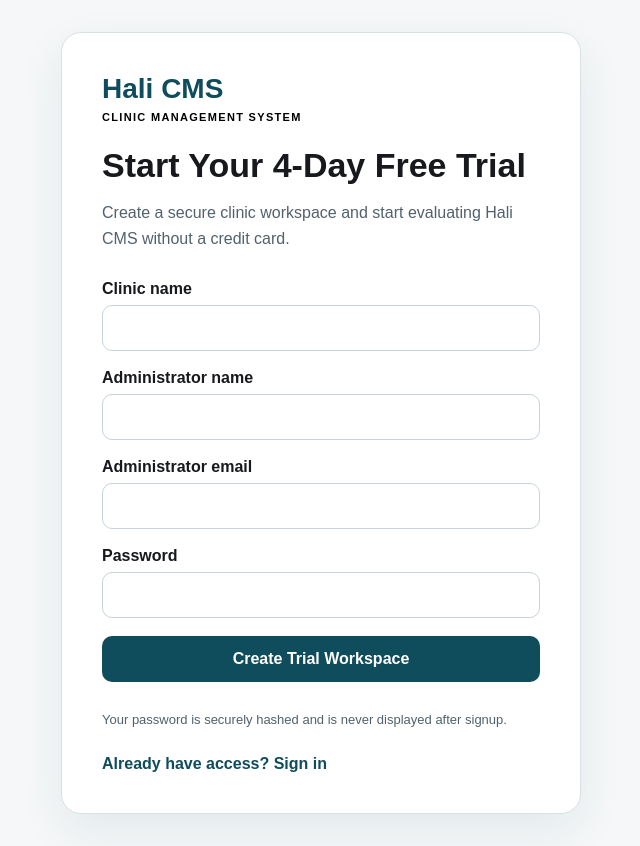
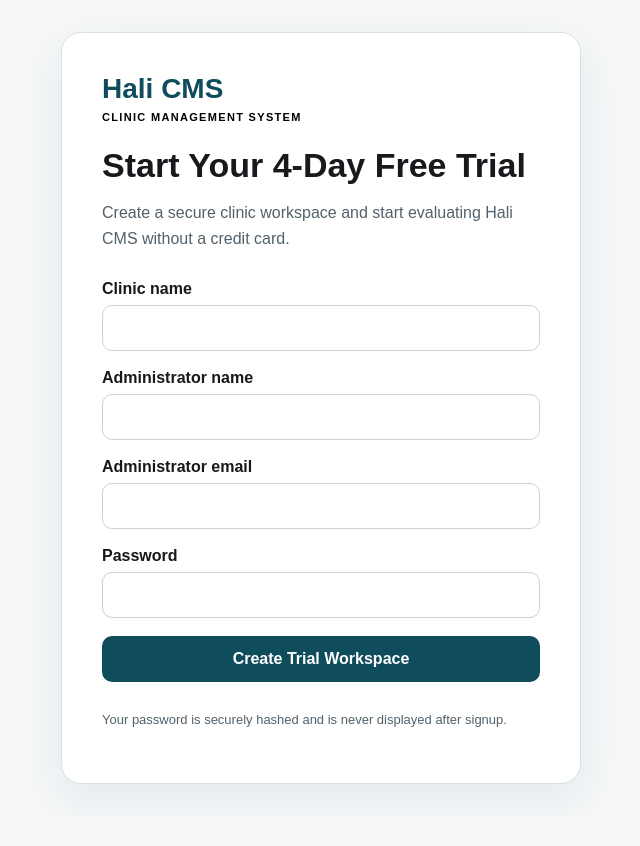
Before and after one commit to violetkimani77-ux/clinic-management-system, a Next.js app: page /trial in a window 1280 px wide. Shown: the whole page, without its empty margins (319-959 px from the left). After the commit the page ends 816 px from the top, so only its background shows below. Built offline with nearby package versions, Linux system fonts and the light colour scheme.

Commit message:
Remove sign-in link from trial page

```diff
--- a/app/trial/page.tsx
+++ b/app/trial/page.tsx
@@ -19,7 +19,6 @@ export default function TrialPage() {
           <button type="submit">Create Trial Workspace</button>
         </form>
         <p className={styles.note}>Your password is securely hashed and is never displayed after signup.</p>
-        <Link href="/login" className={styles.login}>Already have access? Sign in</Link>
       </section>
     </main>
   );
```
